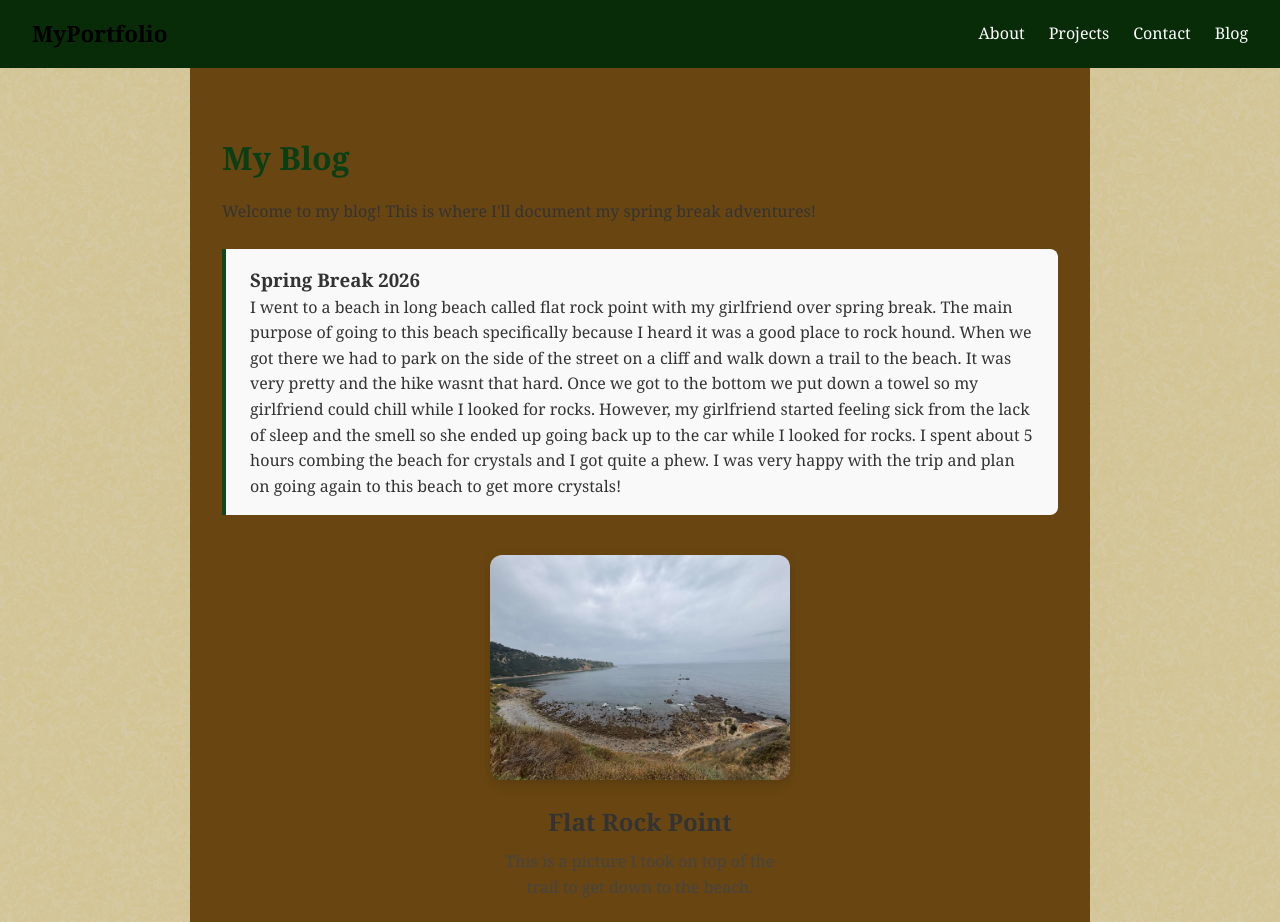
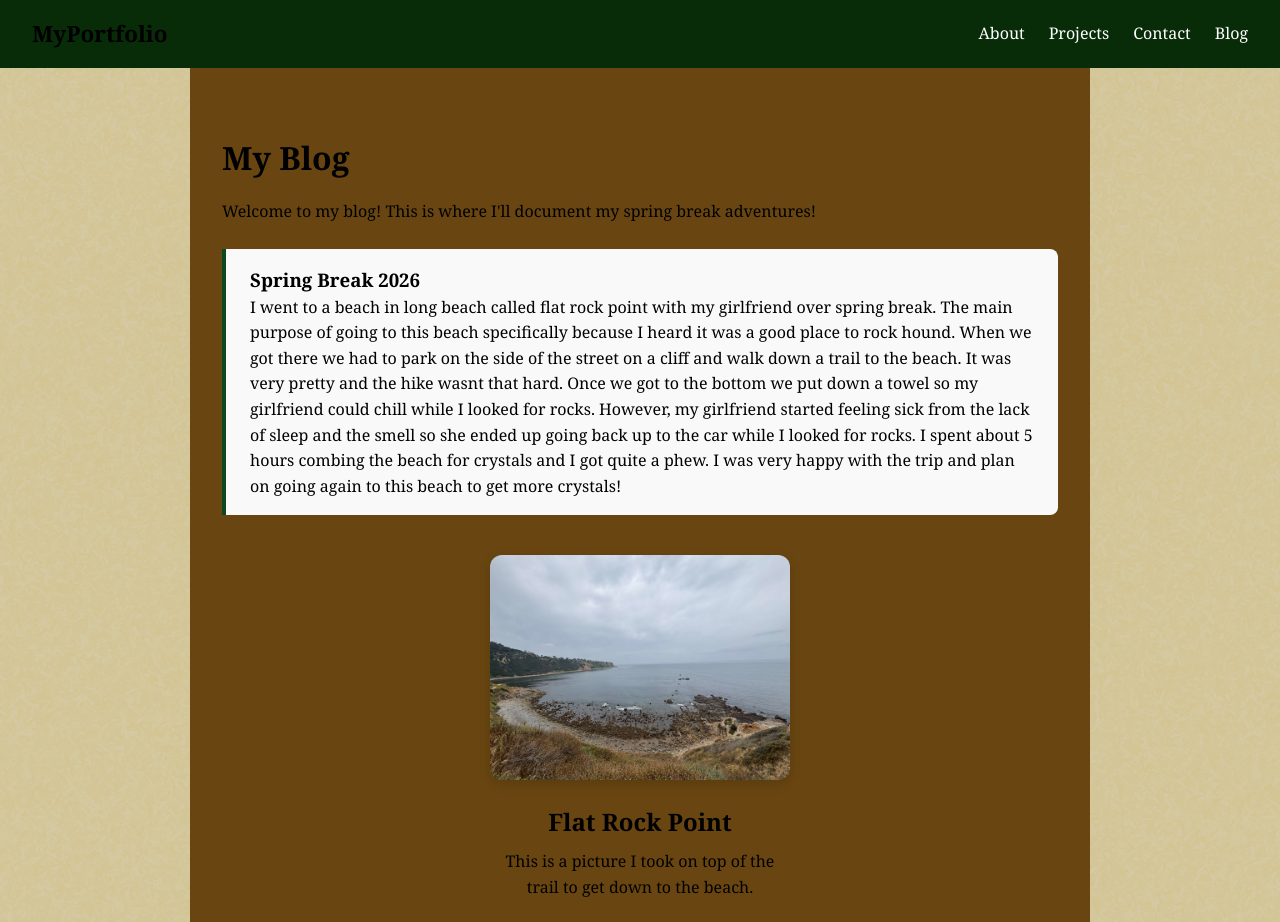
Before and after one commit to connortully-prof/my-portfolio, a React (Vite) app: page /my-portfolio/blog in a window 1280 px wide. Shown: the top 922 px of the page. Built offline with nearby package versions, Linux system fonts and the light colour scheme.

Commit message:
color fix

```diff
--- a/src/index.css
+++ b/src/index.css
@@ -3,7 +3,7 @@
 body {
     font-family: 'Georgia', serif;
     line-height: 1.6;
-    color: #333;
+    color: #000000;
     background-color: #f4e9d8;
     background-image: url("/my-portfolio/paper-fibers.jpg");
     background-repeat: repeat;
@@ -55,7 +55,7 @@ body {
 .section h2 {
     font-size:2rem;
     margin-bottom: 1rem;
-    color: #0a3f15;
+    color: #000000;
 }
 
 .projects-grid {
@@ -116,7 +116,7 @@ html {
 
 .blog-item p {
   font-size: 16px;
-  color: #444;
+  color: #000000;
 }
 
 .contact-link {
```
